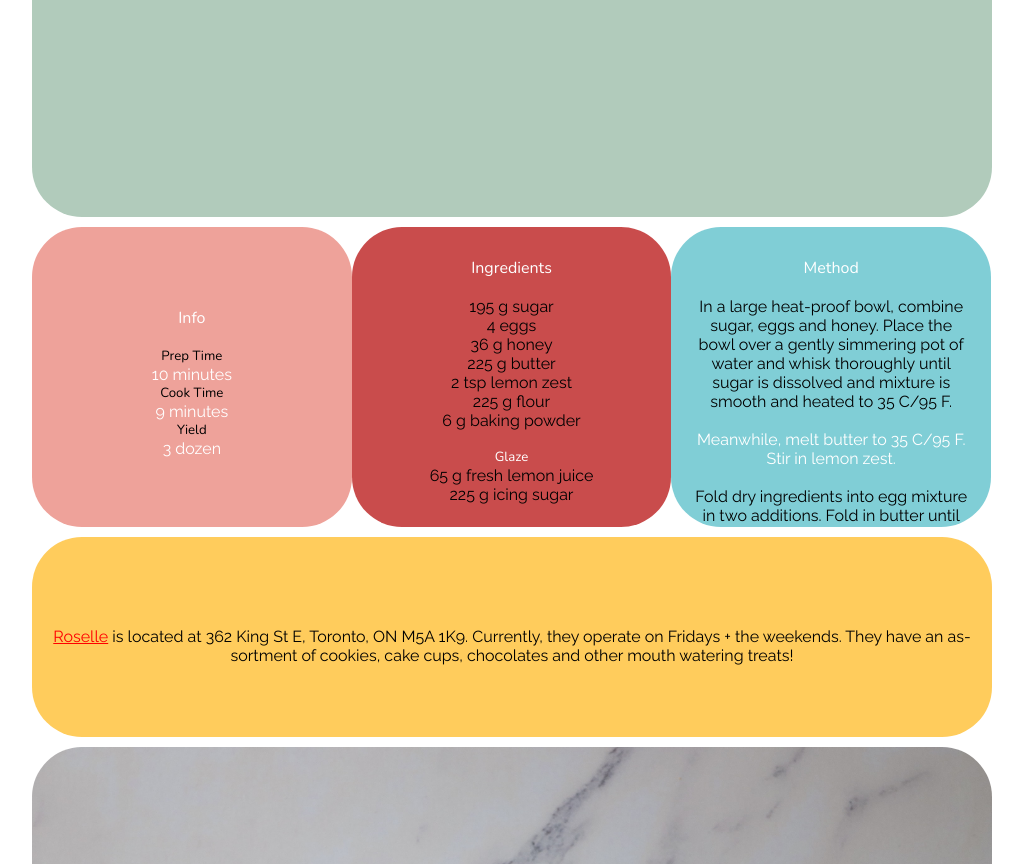
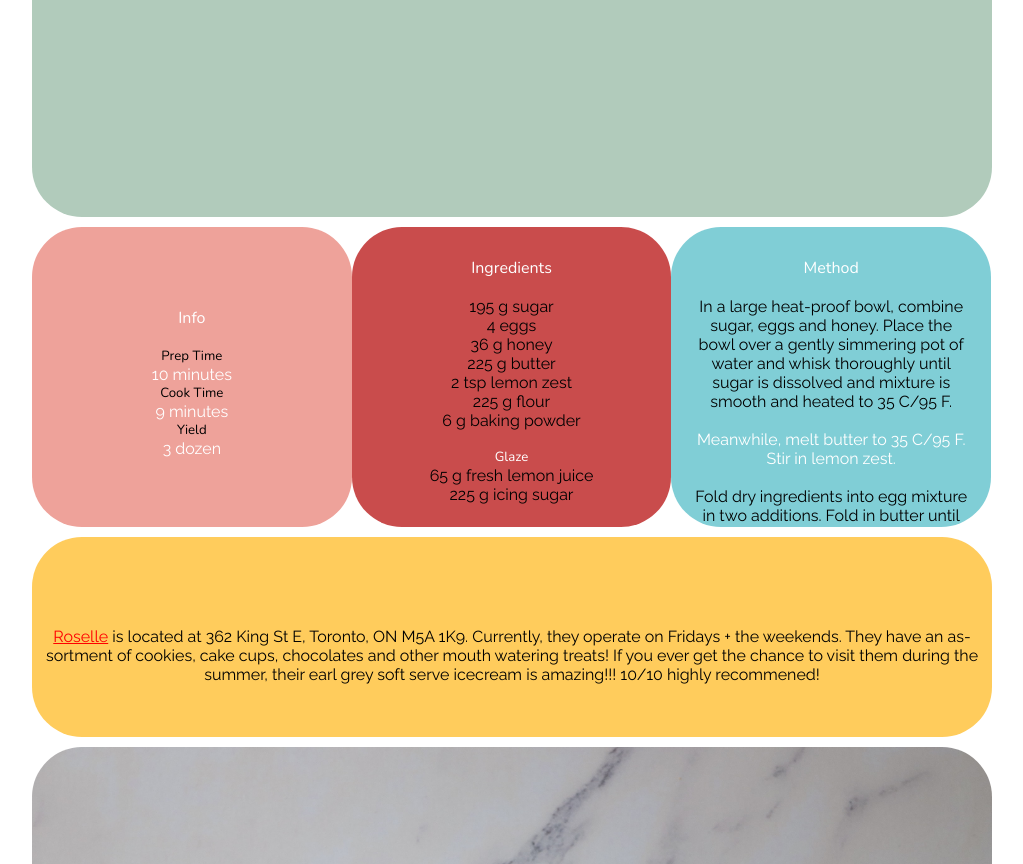
Before and after one commit to kobysabado/lemonglazedmadeleines, a plain HTML site: page index.html in a window 1280 px wide. Shown: the part 183-1047 px from the top of the page, without its empty margins (128-1151 px from the left). Drawn offline with nearby package versions, Linux system fonts and the light colour scheme.

Commit message:
earl grey softserve

```diff
--- a/index.html
+++ b/index.html
@@ -17,7 +17,8 @@
       </div>
       <div class='section image1' title='Lemon Madeleines'></div>
       <div class='section roselle'>
-        <p><a href="https://www.roselleto.com/">Roselle</a> is located at 362 King St E, Toronto, ON M5A 1K9. Currently, they operate on Fridays + the weekends. They have an assortment of cookies, cake cups, chocolates and other mouth watering treats!</p>
+        <p><a href="https://www.roselleto.com/">Roselle</a> is located at 362 King St E, Toronto, ON M5A 1K9. Currently, they operate on Fridays + the weekends. They have an assortment of cookies, cake cups, chocolates and other mouth watering treats!
+        If you ever get the chance to visit them during the summer, their earl grey soft serve icecream is amazing!!! 10/10 highly recommened!</p>
       </div>
       <div class='section info'>
         <h4 class='white'>Info</h4>
```
